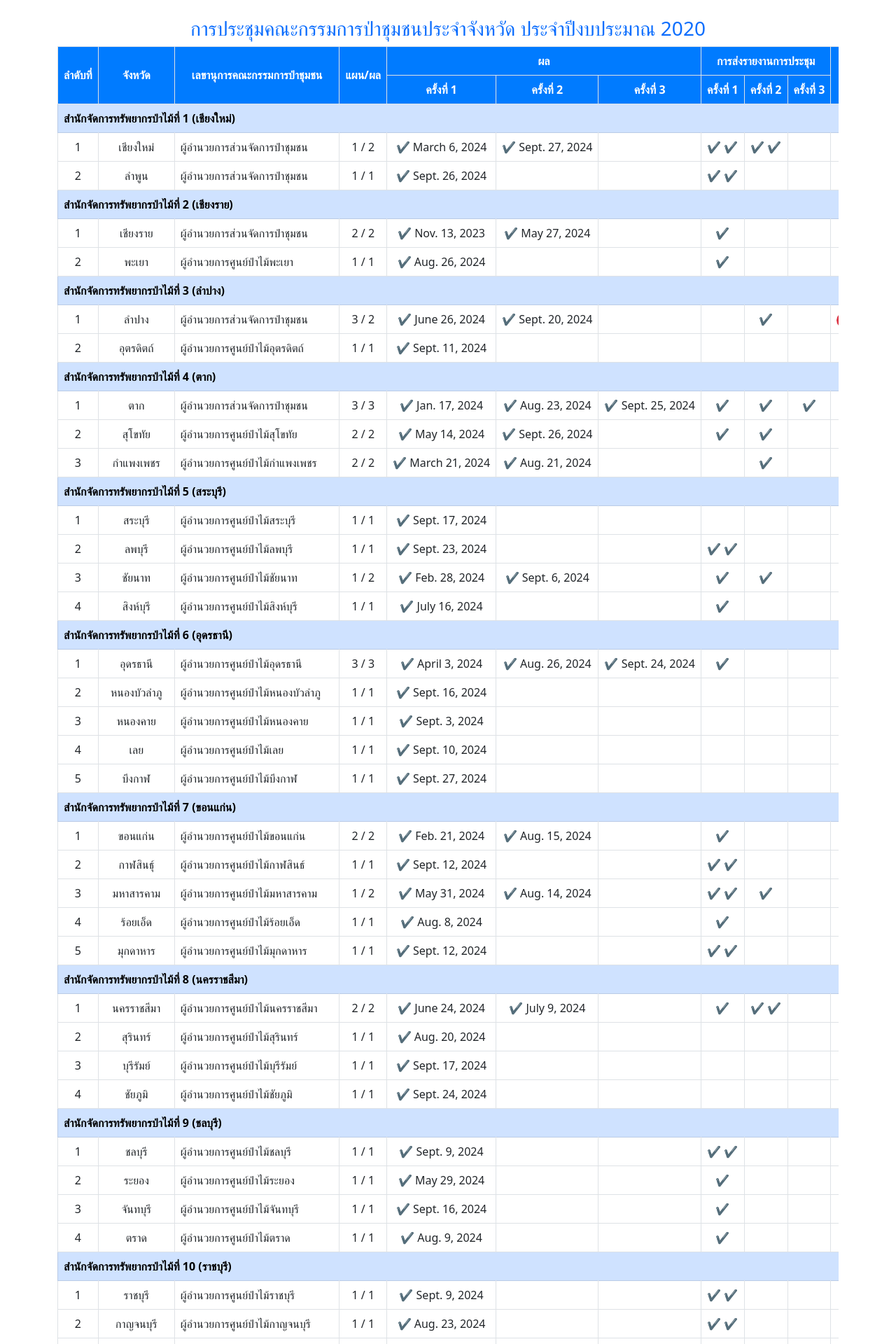
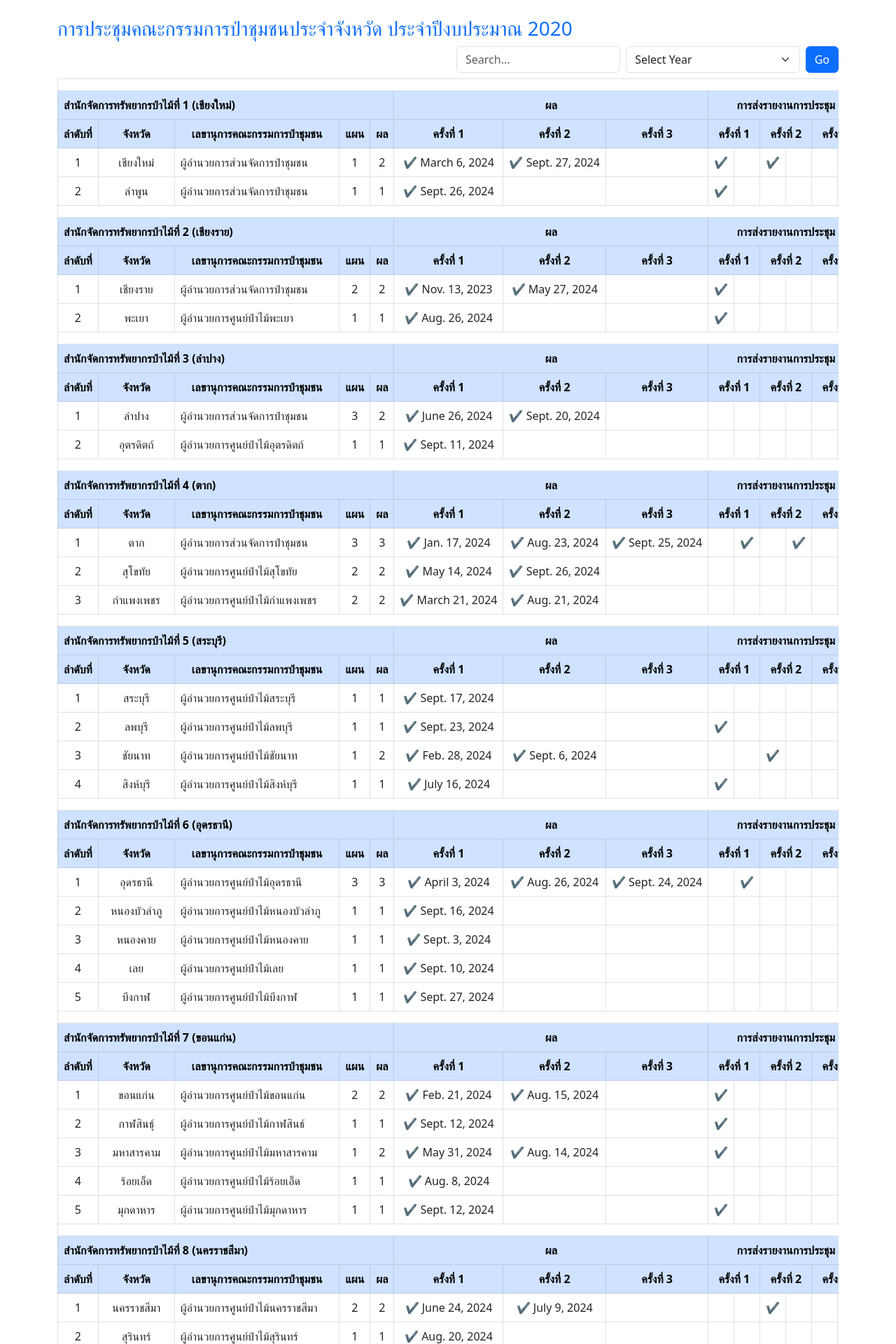
Before and after one commit to jpongthep/meeting-track, a Django app: template apps/core/templates/core/summary.html in a window 1280 px wide. Shown: the top 1920 px of the page at 70% size. Run offline with Django 4.2, Linux system fonts and the light colour scheme; data comes from the database, SQL or seed files in the repository; both versions use the stored data as it was after the commit; the template is opened without the code that fills it: values that come from a table or form of the project are taken from there, most other values are stand-ins (such as "Sample title", 1, 10 or a date in 2020).

Commit message:
little change

```diff
--- a/apps/core/templates/core/summary.html
+++ b/apps/core/templates/core/summary.html
@@ -35,40 +35,64 @@
 </head>
 <body class="container py-4">
 
-    <h3 class="text-center text-primary">การประชุมคณะกรรมการป่าชุมชนประจำจังหวัด ประจำปีงบประมาณ {{ fiscal_year }}</h3>
+    <h3 class="text-primary">การประชุมคณะกรรมการป่าชุมชนประจำจังหวัด ประจำปีงบประมาณ {{ fiscal_year }}</h3>
 
-    <div class="table-responsive">
+	<div class="row">
+	<div class="col-6 ms-auto">
+    <form class="d-flex align-items-center">
+        <!-- Search Input -->
+        <input type="text" name="q" class="form-control me-2" placeholder="Search..." aria-label="Search">
+
+        <!-- Year Select Dropdown -->
+        <select class="form-select me-2" aria-label="Select Year">
+            <option selected disabled>Select Year</option>
+            <option value="2564">2564</option>
+            <option value="2565">2565</option>
+            <option value="2566">2566</option>
+            <option value="2567">2567</option>
+            <option value="2568">2568</option>
+        </select>
+
+        <!-- Go Button -->
+        <button class="btn btn-primary" type="submit">Go</button>
+    </form>
+	</div>
+	</div>
+
+    <div class="table-responsive mt-2">
         <table class="table table-bordered table-hover">
-            <thead>
-                <tr class="text-center">
-                    <th rowspan="2">ลำดับที่</th>
-                    <th rowspan="2">จังหวัด</th>
-                    <th rowspan="2">เลขานุการคณะกรรมการป่าชุมชน</th>
-                    <th rowspan="2">แผน/ผล</th>
+
+            <tbody>
+                {% for section in sections %}
+				<tr><td  colspan="15"></td></tr>
+				<tr class="table-primary">
+                    <th colspan="5" style="text-align: left;">{{ section.name }}</th>
+
                     <th colspan="3">ผล</th>
-                    <th colspan="3">การส่งรายงานการประชุม</th>
+                    <th colspan="6">การส่งรายงานการประชุม</th>
                     <th rowspan="2">หมายเหตุ</th>
                 </tr>
-                <tr>
+                <tr class="table-primary">
+			        <th >ลำดับที่</th>
+                    <th >จังหวัด</th>
+                    <th >เลขานุการคณะกรรมการป่าชุมชน</th>
+			        <th >แผน</th>
+					<th>ผล</th>
                     <th>ครั้งที่ 1</th>
                     <th>ครั้งที่ 2</th>
                     <th>ครั้งที่ 3</th>
-                    <th>ครั้งที่ 1</th>
-                    <th>ครั้งที่ 2</th>
-                    <th>ครั้งที่ 3</th>
+                    <th colspan=2>ครั้งที่ 1</th>
+                    <th colspan=2>ครั้งที่ 2</th>
+                    <th colspan=2>ครั้งที่ 3</th>
                 </tr>
-            </thead>
-            <tbody>
-                {% for section in sections %}
-                <tr class="table-primary">
-                    <td colspan="11" class="text-left"><strong>{{ section.name }}</strong></td>
-                </tr>
+
                     {% for department in section.departments.all %}
                     <tr>
                         <td>{{ forloop.counter }}</td>
                         <td>{{ department.province }}</td>
                         <td class="text-left">{{ department.responsible }}</td>
-                        <td>{{ department.get_current_fiscal_objective.meeting_number  }} / {{ department.get_fiscal_meeting.count }}</td>
+                        <td>{{ department.get_current_fiscal_objective.meeting_number  }} </td>
+						<td>{{ department.get_fiscal_meeting.count }}</td>
                         <td>
                             {% if department.get_fiscal_meeting.0 %}
                                 {%if department.get_fiscal_meeting.0.status == 'P' %}
@@ -116,6 +140,10 @@
                                 {%if department.get_fiscal_meeting.0.form2_file%}
                                     ✔
                                 {% endif %}
+							{% endif %}
+						</td>
+						<td>
+							{% if department.get_fiscal_meeting.2 %}
                                 {%if department.get_fiscal_meeting.0.report_file%}
                                     ✔
                                 {% endif %}
@@ -126,6 +154,10 @@
                                 {%if department.get_fiscal_meeting.1.form2_file%}
                                     ✔
                                 {% endif %}
+							{% endif %}
+						</td>
+						<td>
+							{% if department.get_fiscal_meeting.2 %}
                                 {%if department.get_fiscal_meeting.1.report_file%}
                                     ✔
                                 {% endif %}
@@ -137,6 +169,10 @@
                                 {%if department.get_fiscal_meeting.2.form2_file%}
                                     ✔
                                 {% endif %}
+							{% endif %}
+						</td>
+						<td>
+							{% if department.get_fiscal_meeting.2 %}
                                 {%if department.get_fiscal_meeting.2.report_file%}
                                     ✔
                                 {% endif %}
--- a/apps/core/views.py
+++ b/apps/core/views.py
@@ -10,6 +10,7 @@ def summary(request, year = 2567):
     config_fiscal_year.value = year
     config_fiscal_year.save()
 
+
     context = {
         'sections': sections,
         'fiscal_year': year,
```
Also changed, not shown: meetingTrackDB.sqlite3.
